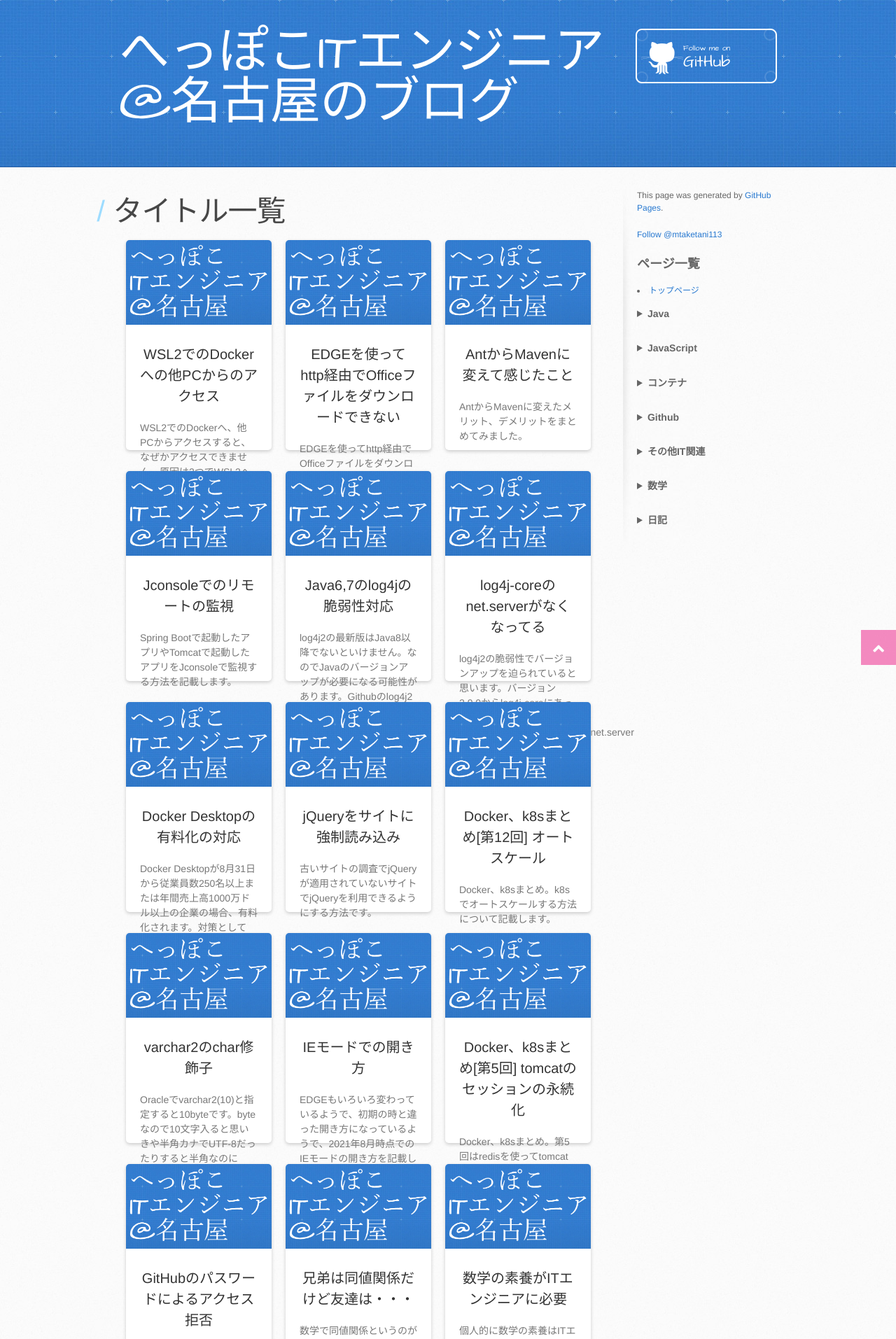
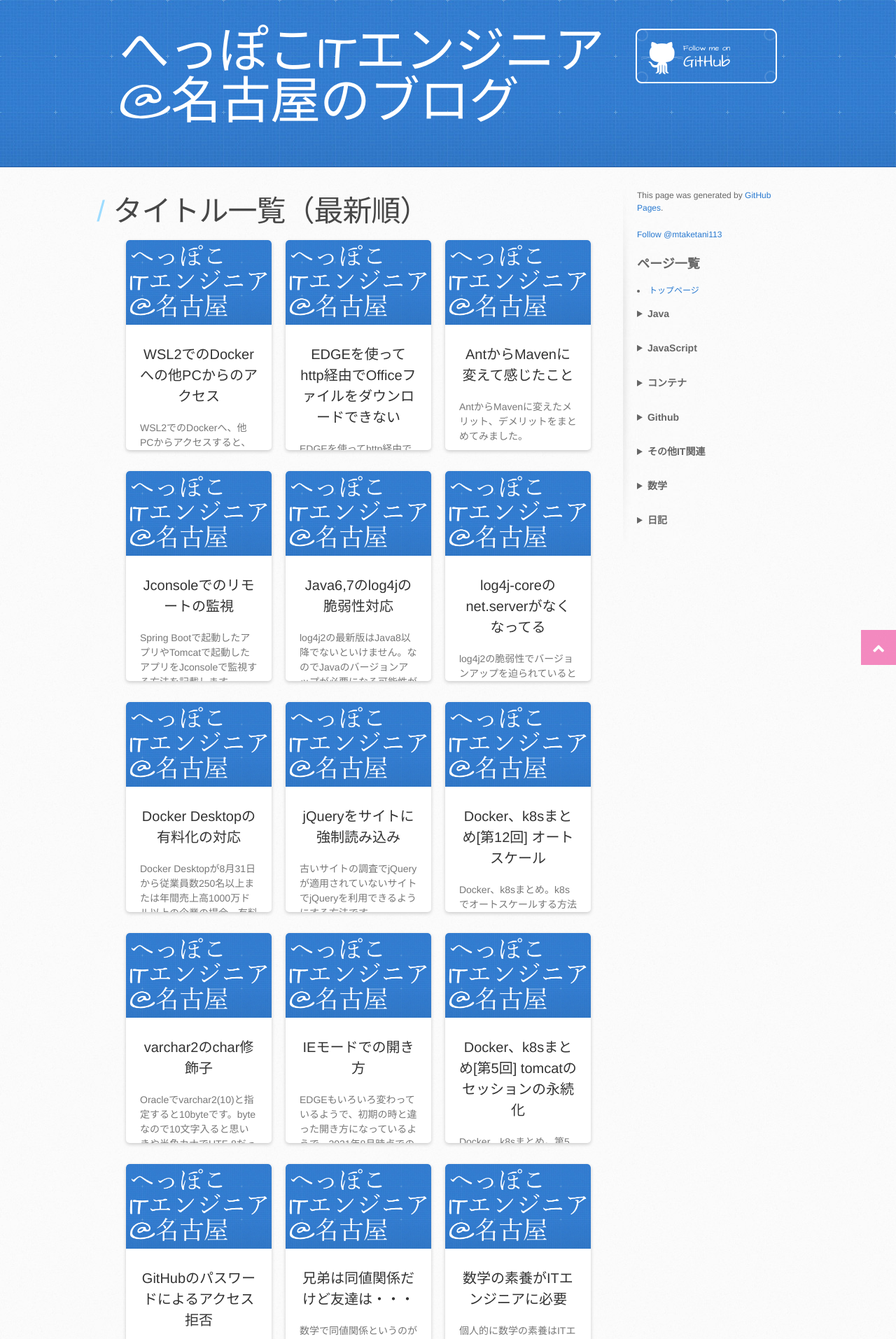
Before and after one commit to mtaketani113/mtaketani113.github.io, a Jekyll site: the page built from titles.md, in a window 1280 px wide. Shown: the top 1913 px of the page at 70% size. Built offline with Jekyll 4.4.1, drawn with Linux system fonts in a browser that asks for light colours; nearby versions of some CDN libraries; comment, search, counter and statistics services are not loaded; the repository's description, which GitHub fills in, is left out.

```diff
--- a/assets/css/card.css
+++ b/assets/css/card.css
@@ -6,6 +6,7 @@
     border-radius: 5px;
     height: 300px;
     box-shadow: 0 2px 5px #ccc;
+    overflow: hidden;
   }
   .card-img {
     border-radius: 5px 5px 0 0;
--- a/titles.md
+++ b/titles.md
@@ -1,5 +1,5 @@
 ---
 layout: titles
-title: タイトル一覧
+title: タイトル一覧（最新順）
 description: 作成した記事を最近作成したものから並べる。
 ---
```
